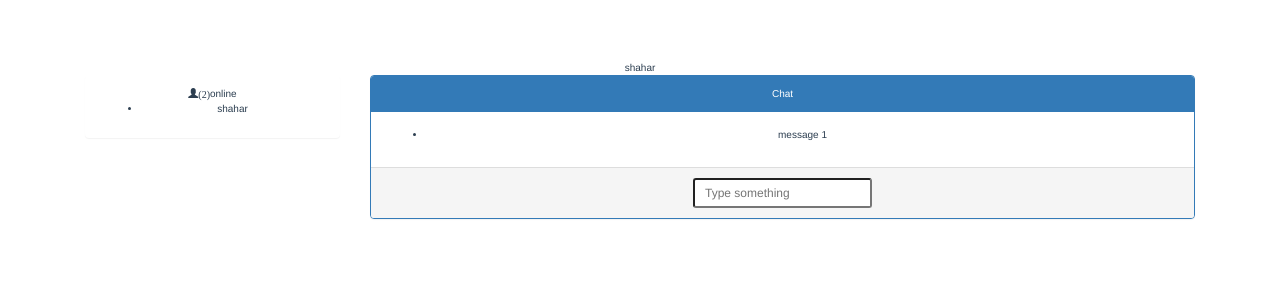
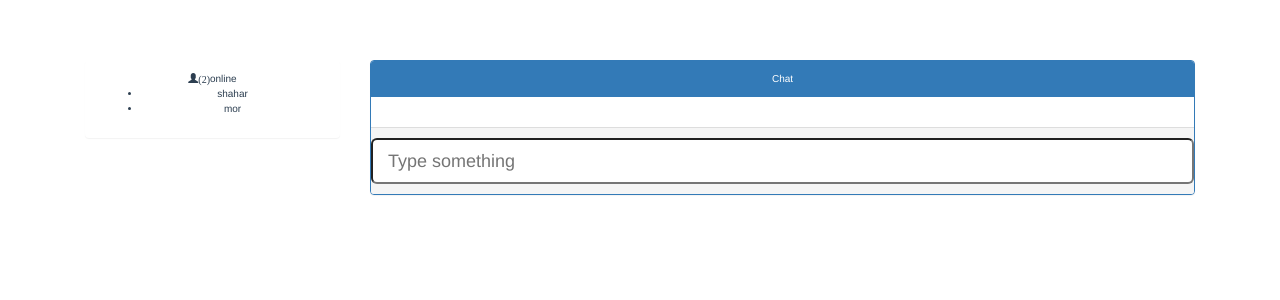
Before and after one commit to amanecer2/vuejs-chat, a Vue app: page /chat in a window 1280 px wide. Shown: the top 300 px of the page. Built offline with nearby package versions, Linux system fonts and the light colour scheme.

Commit message:
add massge component start adding logic. need to implement in Vuex instead of global page component

```diff
--- a/src/chat/Chat-room.vue
+++ b/src/chat/Chat-room.vue
@@ -1,10 +1,9 @@
 <template xmlns="http://www.w3.org/1999/html">
   <section>
-    {{name}}
     <div class="container">
       <div class="row">
         <div class="col-sm-3">
-          <on-line-members></on-line-members>
+          <chatty-on-line-members :users-on-line="connectUsers"></chatty-on-line-members>
         </div>
         <div class="col-sm-9">
 
@@ -13,12 +12,9 @@
               Chat
             </div>
             <div class="panel-body">
-              <ul>
-                <li>message 1</li>
-              </ul>
+              <chatty-message v-for="massage in messages" :msg="massage"></chatty-message>
             </div>
             <chatty-input-chat></chatty-input-chat>
-
           </div>
         </div>
       </div>
@@ -31,7 +27,35 @@
     name: 'chatRoom',
     data () {
       return {
-        name: 'shahar'
+        // TODO to make vuex
+        connectUsers: ['shahar', 'mor'],
+        messages: [],
+        massage: {
+          type: '',
+          action: '',
+          user: '',
+          text: ''
+        },
+        areTyping: []
+      }
+    },
+    created () {
+      console.log('created!!1')
+    },
+    methods () {
+      return {
+        send () {
+          console.log('msg sent')
+        },
+        userTyping (userName) {
+          console.log('typing', userName)
+        },
+        usersAreTyping () {
+          console.log('typing')
+        },
+        stoppedTyping () {
+          console.log('stop typing')
+        }
       }
     }
   }
--- a/src/components/Input-chat.vue
+++ b/src/components/Input-chat.vue
@@ -1,9 +1,10 @@
 <template>
   <section>
     <div class="panel-footer">
-      <form>
-        <input type="text" class="form-controller input-sm" placeholder="Type something" @bind="name"/>
-      </form>
+        <div class="row">
+          <input type="text" class="form-controller input-lg col-sm-12" placeholder="Type something" @bind="name"/>
+        </div>
+
     </div>
   </section>
 </template>
--- /dev/null
+++ b/src/components/Message.vue
@@ -0,0 +1,21 @@
+<template xmlns="http://www.w3.org/1999/html">
+  <div v-bind:class="msg.type">{{msg.text}}</div>
+</template>
+
+<script>
+  export default {
+    name: 'chatty-message',
+    props: ['msg']
+  }
+</script>
+
+<style>
+  .sender {
+    color: green;
+    text-align: right;
+  }
+  .receiver {
+    color: red;
+    text-align: left;
+  }
+</style>
--- a/src/components/On-line-members.vue
+++ b/src/components/On-line-members.vue
@@ -2,9 +2,9 @@
   <section>
     <div class="panel">
       <div class="panel-heading">
-        <span class="glyphicon glyphicon-user">(2)</span><span>online</span>
+        <span class="glyphicon glyphicon-user">({{usersOnLine.length}})</span><span>online</span>
         <ul>
-          <li>shahar</li>
+          <li v-for="user of usersOnLine">{{user}}</li>
         </ul>
       </div>
     </div>
@@ -12,11 +12,11 @@
 </template>
 <script>
   export default {
-    name: 'on-line-members',
-    data () {
-      return {
-        name: ''
-      }
+    name: 'chatty-on-line-members',
+    props: ['usersOnLine'],
+    // TODO make this vuex
+    created () {
+      console.dir(this.usersOnLine)
     }
   }
 </script>
--- a/src/main.js
+++ b/src/main.js
@@ -6,6 +6,7 @@ import router from './router'
 import BootstrapVue from 'bootstrap-vue'
 import OnLineMembers from './components/On-line-members.vue'
 import InputChat from './components/Input-chat.vue'
+import Message from './components/Message.vue'
 
 /* ...there may be other imports here */
 import 'bootstrap-vue/dist/bootstrap-vue.css'
@@ -13,8 +14,9 @@ import 'bootstrap/dist/css/bootstrap.css'
 
 Vue.use(BootstrapVue)
 Vue.config.productionTip = false
-Vue.component('on-line-members', OnLineMembers)
+Vue.component('chatty-on-line-members', OnLineMembers)
 Vue.component('chatty-input-chat', InputChat)
+Vue.component('chatty-message', Message)
 /* eslint-disable no-new */
 new Vue({
   el: '#app',
```
